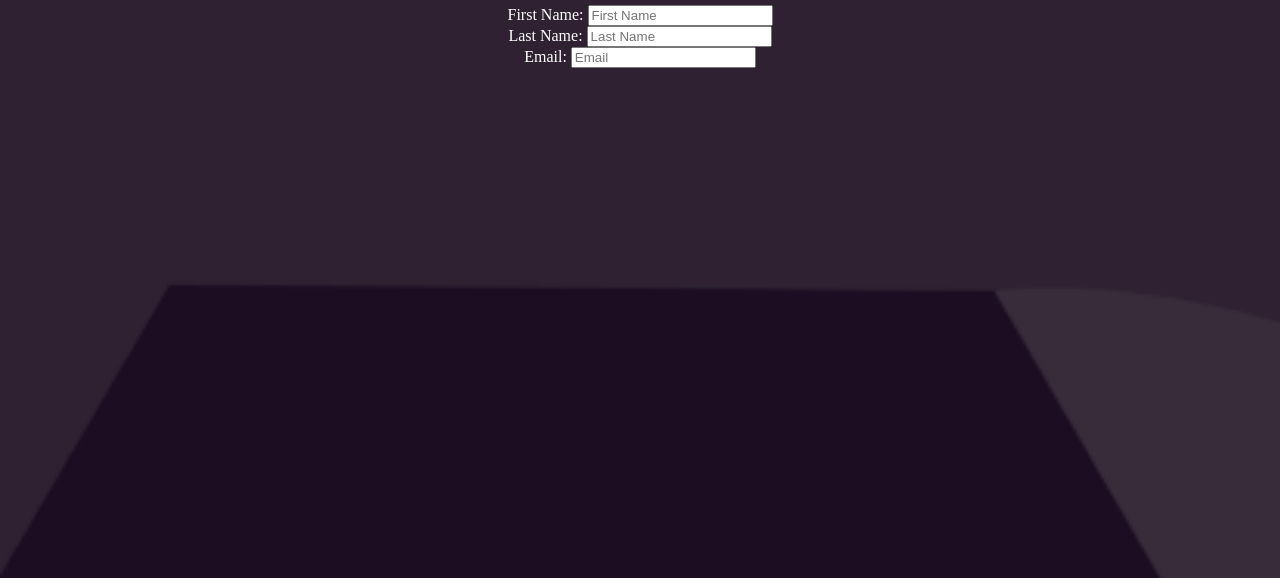
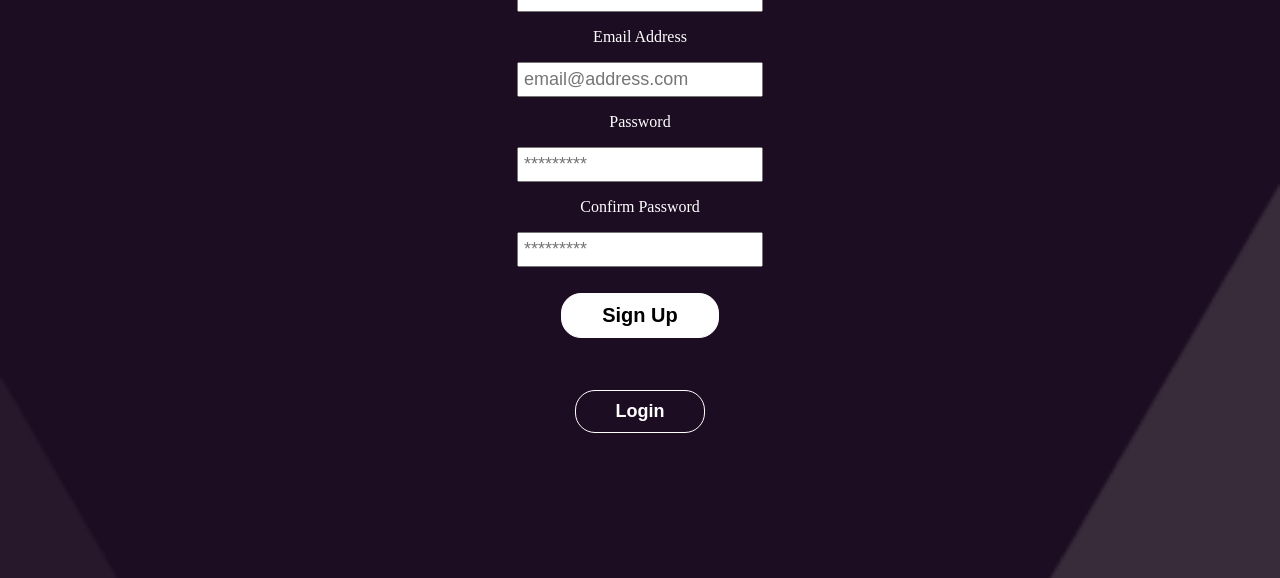
Before and after one commit to jgraykeyin/microlearning, a website: page mobile_signup.html in a window 1280 px wide. Shown: the part 222-800 px from the top of the page. Drawn offline with Linux system fonts and the light colour scheme.

Commit message:
Conneting login and sign-up pages to Node express

```diff
--- a/css/login_style.css
+++ b/css/login_style.css
@@ -33,16 +33,14 @@ body {
 }
 
 .button-area {
-    padding: 1rem;
-    display: flex;
-    flex-direction: column;
+    margin-top: 2rem;
 }
 
 .ui-button-light {
     margin: 10px;
     padding: 10px;
-    padding-right: 30px;
-    padding-left: 30px;
+    padding-right: 40px;
+    padding-left: 40px;
     background-color: white;
     border : 1px solid white;
     border-radius: 20px;
@@ -54,8 +52,8 @@ body {
 .ui-button-dark {
     margin: 10px;
     padding: 10px;
-    padding-right: 30px;
-    padding-left: 30px;
+    padding-right: 40px;
+    padding-left: 40px;
     background-color: rgba(0,0,0,0.0);
     border : 1px solid white;
     border-radius: 20px;
--- a/mobile_signup.html
+++ b/mobile_signup.html
@@ -4,40 +4,44 @@
     <meta charset="UTF-8">
     <meta http-equiv="X-UA-Compatible" content="IE=edge">
     <meta name="viewport" content="width=device-width, initial-scale=1.0">
-    <title>Sign up - Mobile First Design</title>
-    <link rel="stylesheet" href="mobile_signup.css" />
+    <title>Login - Mobile First Design</title>
+    <link rel="stylesheet" type="text/css" href="css/login_style.css" />
+
 </head>
 <body>
-    <header><img class="logo" src="images/skills_logo.png"></header>
+
     <div class="main-container">
 
-        <h2 class="header">Sign-Up</h2>
+        <!-- First column -->
+        <div class="logo">
+            <img src="images/skills_logo.png">
+        </div>
 
-        <form class="signup">
-             <div>
-              <label class="first-name">First Name: </label>
-              <input class="first-name" id="first-name" placeholder="First Name">
-            </div>
+            <!-- Second column -->
+            <form class="loginform" method="POST" action="auth">
+                <label for="name">Full Name:</label>
+                <input type="text" name="fullname" placeholder="Your Name">
 
-              <div>
-              <label class="last-name">Last Name: </label>
-              <input class="last-name" id="last-name" placeholder="Last Name">
-            </div>
+                <label for="email">Email Address</label>
+                <input type="text" name="email" placeholder="email@address.com">
 
-            <div>
-                <label class="email">Email: </label>
-                <input class="email" id="email" placeholder="Email">
-              </div>
+                <label for="password">Password</label>
+                <input type="password" name="password" placeholder="*********">
 
+                <label for="password">Confirm Password</label>
+                <input type="password" name="confirm-password" placeholder="*********">
 
+                <button type="submit" class="ui-button-light" id="login-btn">Sign Up</button>
+            </form>
 
+        <div class="spacer">
+        </div>
 
+        <div class="button-area">
+            <button type="button" class="ui-button-dark" id="signup-btn">Login</button>
+        </div>
 
+    </div>
 
-        </header>
-        </form>
-
-        </div>
-    </div>
 </body>
 </html>
```
Also changed, not shown: mobile_login.html (+5 -3 lines).
